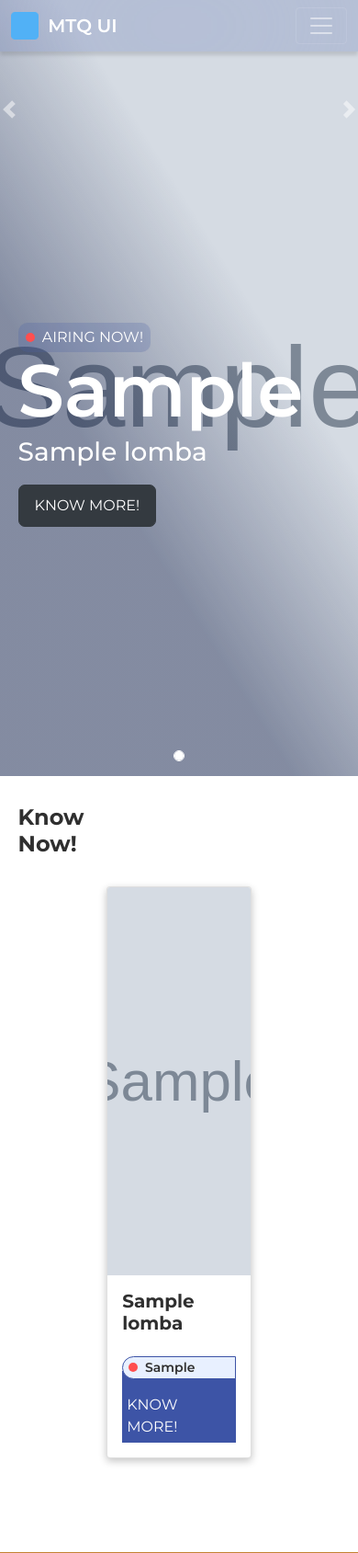
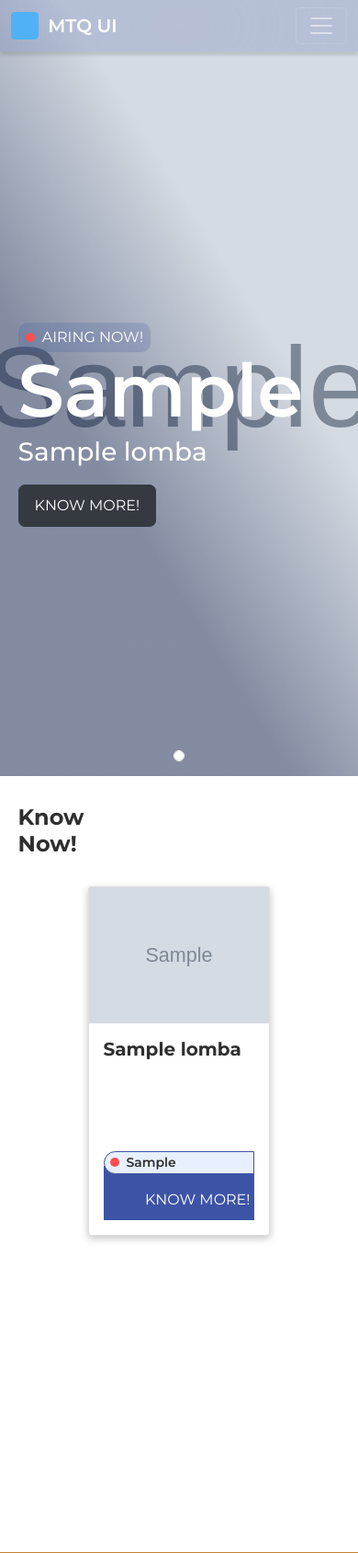
Before and after one commit to irfancen/mtqui, a Django app: page /lomba/ in a window 390 px wide. Shown: the top 1689 px of the page at 92% size. Run offline with Django 3.2, Linux system fonts and the light colour scheme; tables that the repository leaves empty hold one stand-in row (values such as "Sample post"); grey boxes marked "Sample" are stand-in pictures.

Commit message:
Edit lomba card

```diff
--- a/lomba/static/css/lomba.css
+++ b/lomba/static/css/lomba.css
@@ -47,11 +47,13 @@ h2, h4, h5 {
 
 .card-body {
     padding: 1em;
+    display: grid;
+    grid-template-rows: 1fr 1fr;
 }
 
-.card-img-top {
+.img-fluid {
     object-fit: cover;
-    height: 50vh;
+    max-height: 50vh;
 }
 
 .card-content {
@@ -104,7 +106,11 @@ hr {
 
 @media only screen and (max-width: 828px) {
     .card-container {
-        grid-template-columns: repeat(1, 1fr);
-        margin: 0 20%;
+        grid-template-columns: repeat(1, 70%);
+    }
+
+    .carousel-control-next,
+    .carousel-control-prev {
+        display: none;
     }
 }
--- a/lomba/templates/lomba.html
+++ b/lomba/templates/lomba.html
@@ -71,9 +71,9 @@
             {% for lomba in lombaList %}
                 <div class="card m-3">
                     {% if lomba.image %}
-                        <img class="card-img-top" src="{{ lomba.image.url }}" alt="Card image">
+                        <img class="img-fluid" src="{{ lomba.image.url }}" alt="Card image">
                     {% else %}
-                        <img class="card-img-top" src="{{ lomba.image_url }}" alt="Card image">
+                        <img class="img-fluid" src="{{ lomba.image_url }}" alt="Card image">
                     {% endif %}
                     <div class="card-body">
                         <h5>{{ lomba.nama_lomba }}</h5>
```
